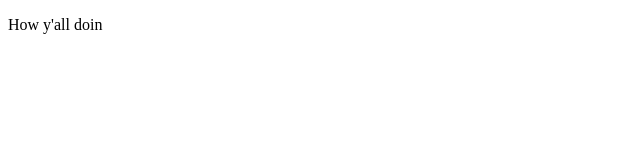
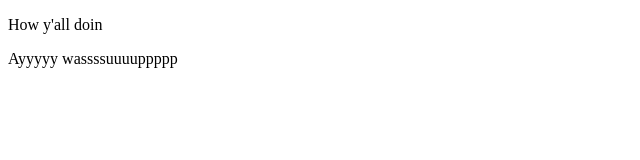
Before and after one commit to windogedeveloper/desktop, a plain HTML site: page index.html in a window 1280 px wide. Shown: the whole page, without its empty margins (0-640 px from the left). Drawn offline with Linux system fonts and the light colour scheme.

Commit message:
Added text in javascript

```diff
--- a/index.html
+++ b/index.html
@@ -7,5 +7,8 @@
 
 <body>
 <p>How y'all doin</p>
+<script type="text/javascript">
+document.write("Ayyyyy wassssuuuuppppp");
+</script>
 </body>
 </html>
```
